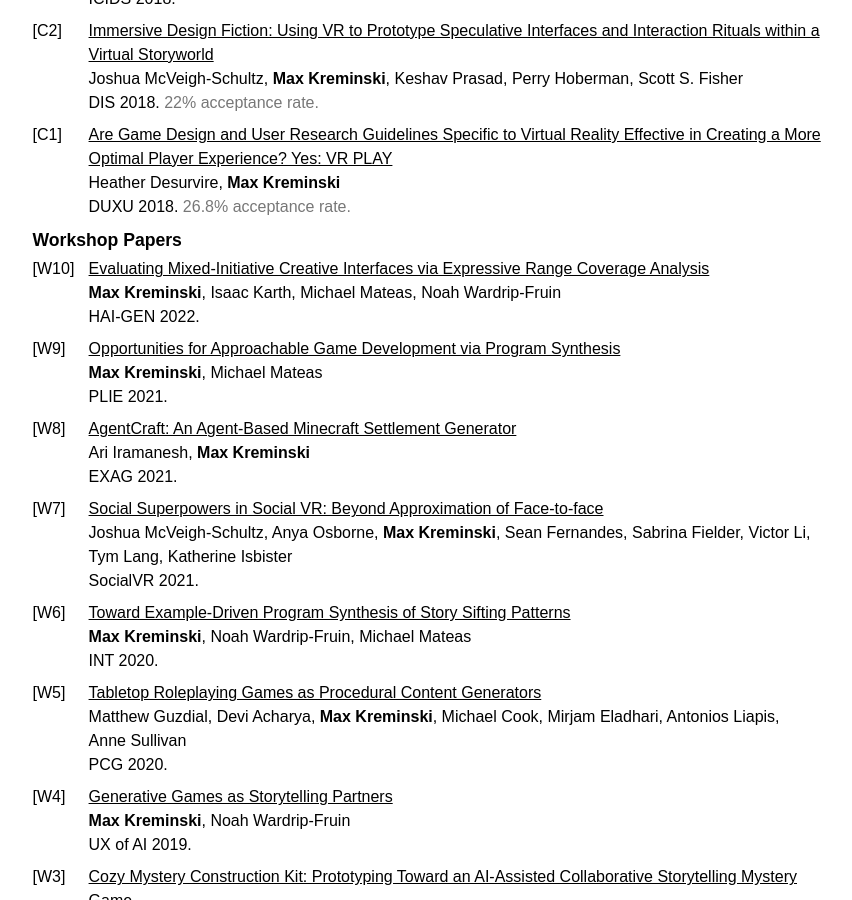
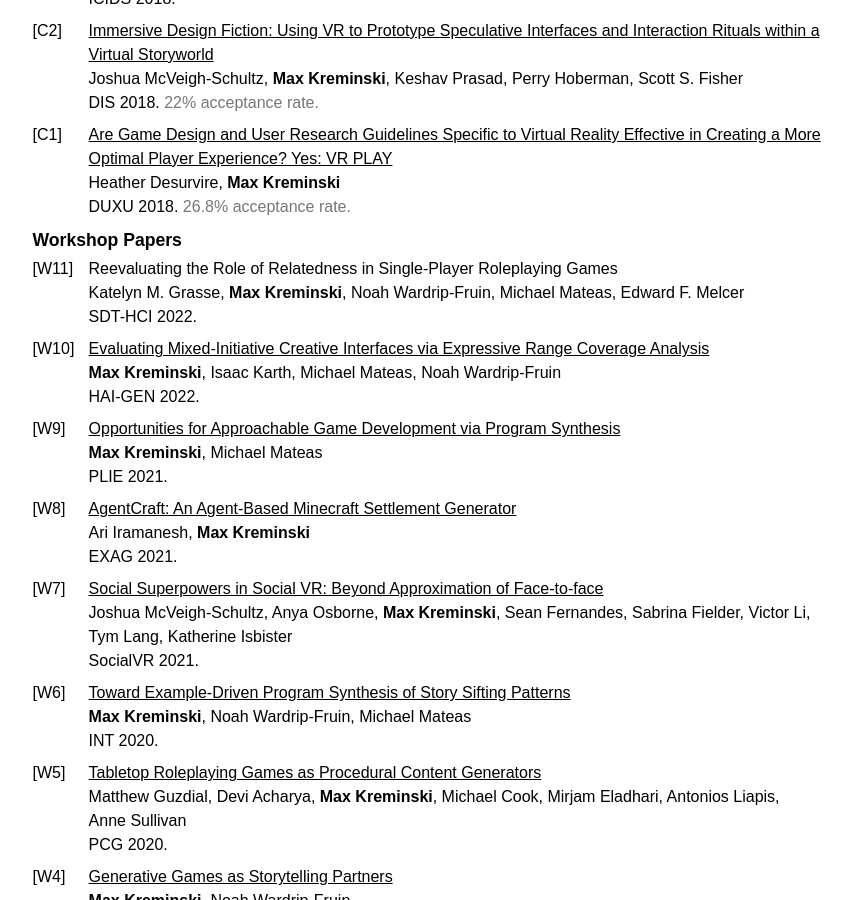
Before and after one commit to mkremins/mkremins.github.io, a Jekyll site: the page built from cv/index.html, in a window 1280 px wide and 900 px high, scrolled down 2464 px. Shown: the whole window, without its empty margins (207-1059 px from the left). Built offline with Jekyll 4.4.1, drawn with Linux system fonts in a browser that asks for light colours; some web fonts are replaced.

Commit message:
Add SDT-HCI 2022 relatedness paper

```diff
--- a/_data/publications.json
+++ b/_data/publications.json
@@ -1,4 +1,13 @@
 [
+{
+  "title": "Reevaluating the Role of Relatedness in Single-Player Roleplaying Games",
+  "url": "",
+  "authors": ["Katelyn M. Grasse", "Max Kreminski", "Noah Wardrip-Fruin", "Michael Mateas", "Edward F. Melcer"],
+  "year": "2022",
+  "venue": "SDT-HCI",
+  "venue_long": "CHI Workshop on Self-Determination Theory in HCI: Shaping a Research Agenda",
+  "pubtype": "workshop"
+},
 {
   "title": "Conversation Balance: An VR Interaction to Improve the Remote Work Social Experience",
   "url": "",
```
